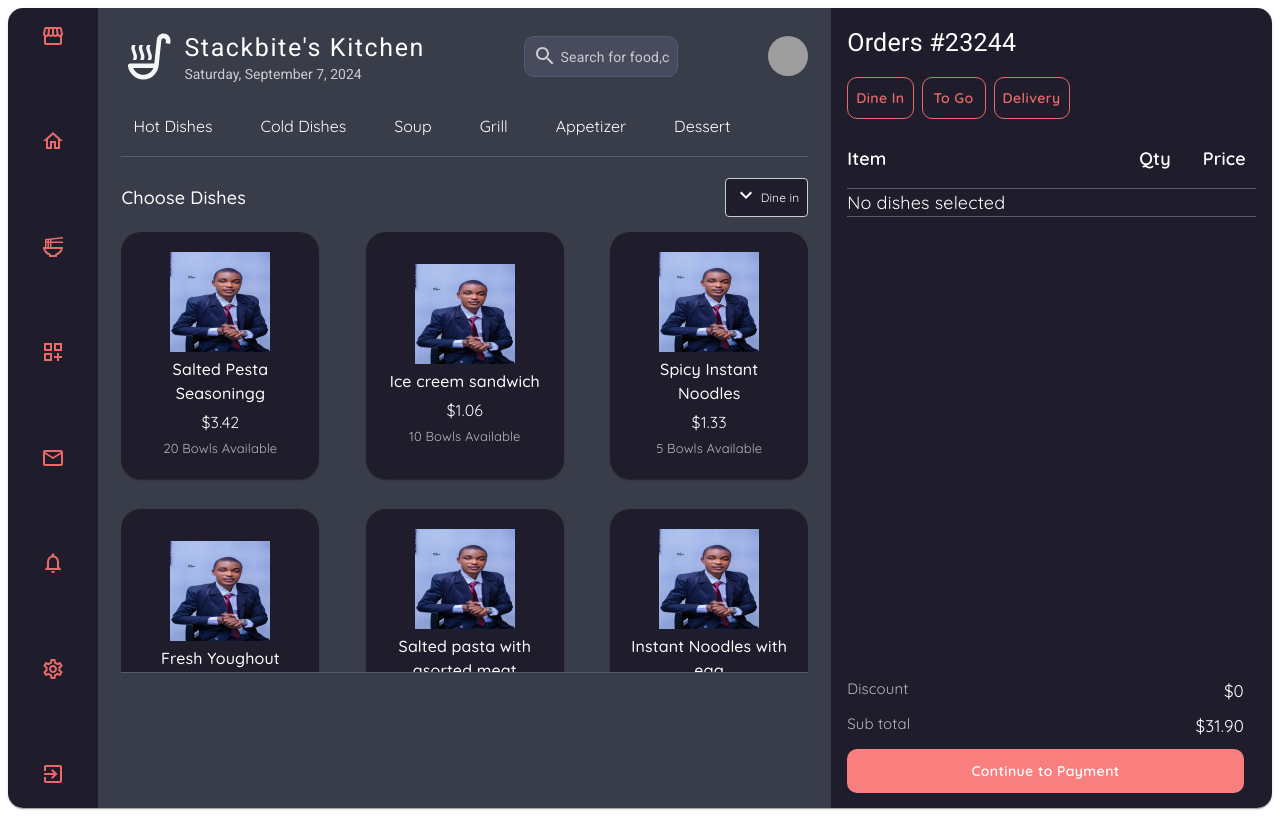
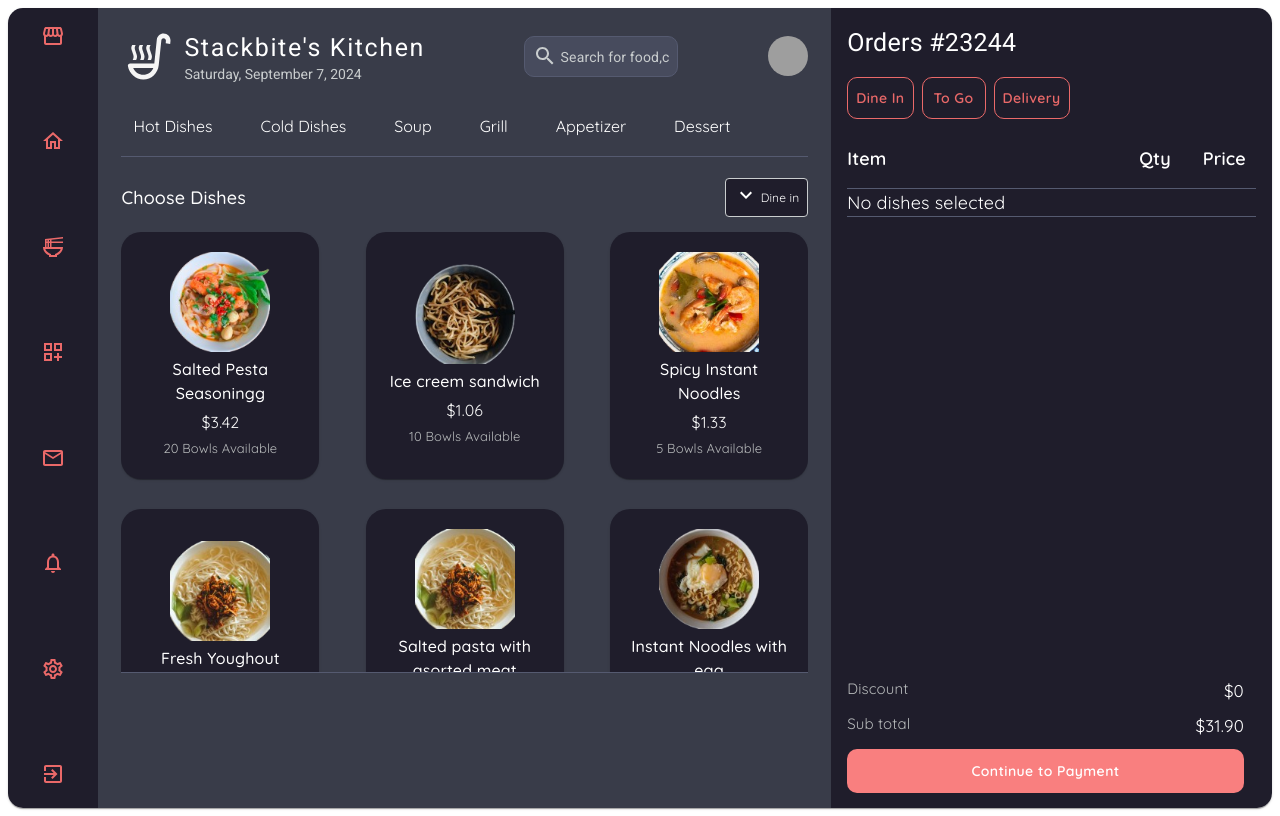
Before and after one commit to A-Richdom/FOOD-ORDERING-WEBITE, a React (Vite) app: page / in a window 1280 px wide. Built offline with nearby package versions, Linux system fonts and the light colour scheme; grey boxes are pictures that could not be loaded.

Commit message:
Correct initialization syntax for dishes in initialState object

```diff
--- a/src/Components/FEATURES/DishesSlice.js
+++ b/src/Components/FEATURES/DishesSlice.js
@@ -7,7 +7,7 @@ const initialState = loadStateFromLocalStorage() || {
     dishes : [
         {
             customer: 'Harry Richdom01',
-            imgSrc: 'CustomerImages/customer.jpg',
+            imgSrc: 'DishImages/img1.png',
             name: 'Salted Pesta Seasoningg',
             price: '$3.42',
             unitAvailable: '20 Bowls Available',
@@ -16,7 +16,7 @@ const initialState = loadStateFromLocalStorage() || {
         },
         {
             customer: 'Harry Richdom02',
-            imgSrc: 'CustomerImages/customer.jpg',
+            imgSrc: 'DishImages/img2.png',
             name: 'Ice creem sandwich',
             price: '$1.06',
             unitAvailable: '10 Bowls Available',
@@ -25,7 +25,7 @@ const initialState = loadStateFromLocalStorage() || {
         },
         {
             customer: 'Harry Richdom03',
-            imgSrc: 'CustomerImages/customer.jpg',
+            imgSrc: 'DishImages/img3.png',
             name: 'Spicy Instant Noodles',
             price: '$1.33',
             unitAvailable: '5 Bowls Available',
@@ -34,7 +34,7 @@ const initialState = loadStateFromLocalStorage() || {
         },
         {
             customer: 'Harry Richdom04',
-            imgSrc: 'CustomerImages/customer.jpg',
+            imgSrc: 'DishImages/img4.png',
             name: 'Fresh Youghout',
             price: '$3.33',
             unitAvailable: '4 Bowls Available',
@@ -43,7 +43,7 @@ const initialState = loadStateFromLocalStorage() || {
         },
         {
             customer: 'Harry Richdom05',
-            imgSrc: 'CustomerImages/customer.jpg',
+            imgSrc: 'DishImages/img4.png',
             name: 'Salted pasta with asorted meat',
             price: '$2.33',
             unitAvailable: '15 Bowls Available',
@@ -52,7 +52,7 @@ const initialState = loadStateFromLocalStorage() || {
         },
         {
             customer: 'Harry Richdom06',
-            imgSrc: 'CustomerImages/customer.jpg',
+            imgSrc: 'DishImages/img5.png',
             name: 'Instant Noodles with egg',
             price: '$10.33',
             unitAvailable: '10 Bowls Available',
@@ -61,57 +61,12 @@ const initialState = loadStateFromLocalStorage() || {
         },
         {
             customer: 'Harry Richdom07',
-            imgSrc: 'CustomerImages/customer.jpg',
+            imgSrc: 'DishImages/img6.png',
             name: 'Salted Pasta Seasooning',
             price: '$3.42',
             unitAvailable: '20 Bowls Available',
             quantity: '120',
             totalPrice: '$490.45',
-        },
-        {
-            customer: 'Harry Richdom08',
-            imgSrc: 'CustomerImages/customer.jpg',
-            name: 'Ice cream sandwich',
-            price: '$1.06',
-            unitAvailable: '3 Bowls Available',
-            quantity: '3',
-            totalPrice: '$23.11',
-        },
-        {
-            customer: 'Harry Richdom09',
-            imgSrc: 'CustomerImages/customer.jpg',
-            name: 'Spicy Instant Noodles',
-            price: '$1.33',
-            unitAvailable: '10 Bowls Available',
-            quantity: '25',
-            totalPrice: '$24.33',
-        },
-        {
-            customer: 'Harry Richdom10',
-            imgSrc: 'CustomerImages/customer.jpg',
-            name: 'Fresh Yooughout',
-            price: '$3.33',
-            unitAvailable: '20 Bowl Available',
-            quantity: '3',
-            totalPrice: '$10.11',
-        },
-        {
-            customer: 'Harry Richdom11',
-            imgSrc: 'CustomerImages/customer.jpg',
-            name: 'Salted pasta with assorted fish',
-            price: '$2.33',
-            unitAvailable: '20 Bowl Available',
-            quantity: '10',
-            totalPrice: '$4.76',
-        },
-        {
-            customer: 'Harry Richdom12',
-            imgSrc: 'CustomerImages/customer.jpg',
-            name: 'Salted pastaa with assorted meat',
-            price: '$2.33',
-            unitAvailable: '15 Bowls Available',
-            quantity: '11',
-            totalPrice: '$22.33',
         },
     ],
     selectedDishes: [],
```
